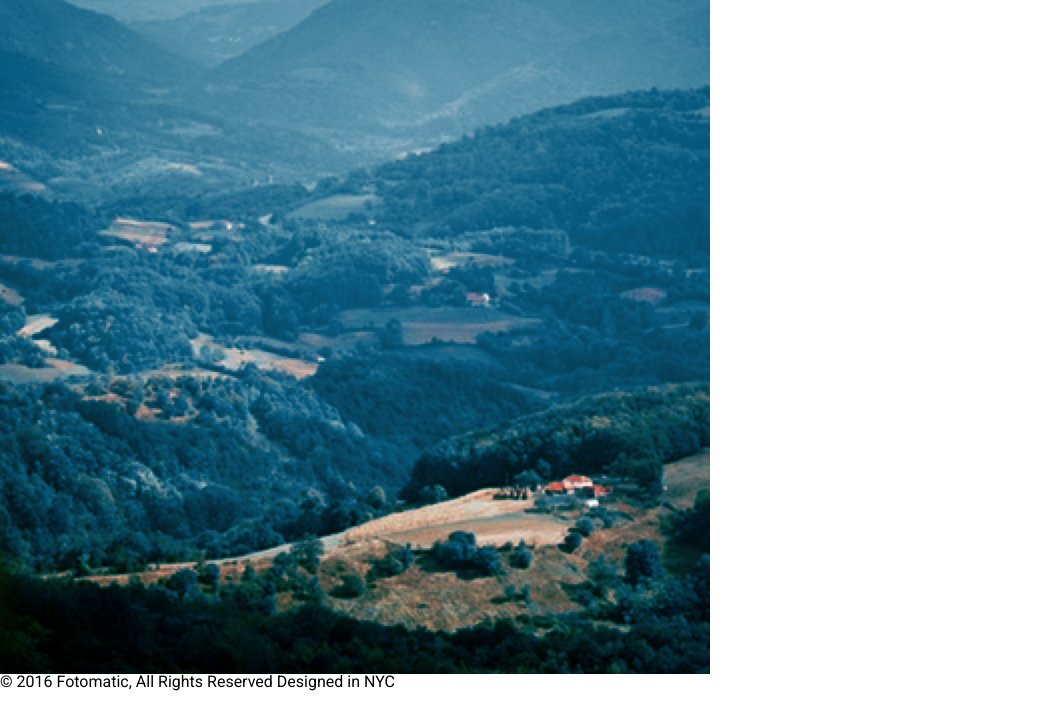
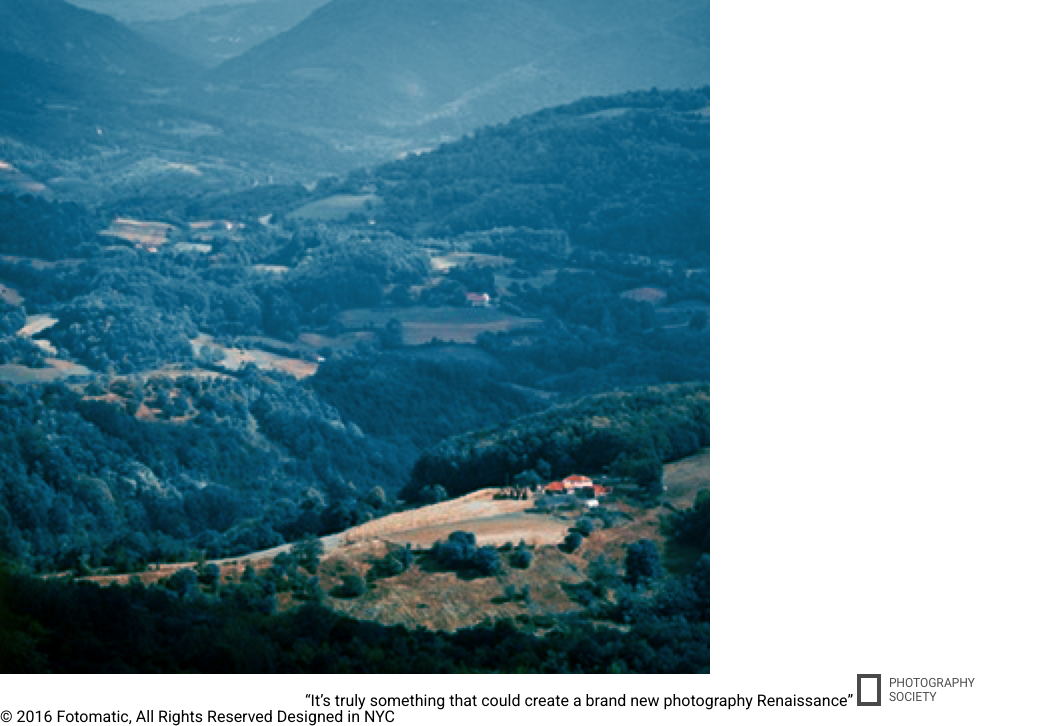
Before and after one commit to jpabloc17/Fotomatic, a plain HTML site: page index.html in a window 1280 px wide. Shown: the part 3922-4648 px from the top of the page, without its empty margins (0-1037 px from the left). Before the commit the page ends 4613 px from the top, so only its background shows below. Drawn offline with Linux system fonts and the light colour scheme; a web font is replaced by a local one.

Commit message:
Add quotes section

```diff
--- a/index.html
+++ b/index.html
@@ -130,15 +130,21 @@
         </div>
       </div>
 
-      <!-- Quotes Section
-    <div id="quotes-section">
-      <div class="content center">
-        <span class="quote">“It’s truly something that could create a brand new photography Renaissance”</span>
-        <img class="quote-citation" src="./resources/images/photography-logo.png" />
+      <!-- Quotes Section -->
+      <div id="quotes-section">
+        <div class="content center">
+          <span class="quote"
+            >“It’s truly something that could create a brand new photography
+            Renaissance”</span
+          >
+          <img
+            class="quote-citation"
+            src="./resources/images/photography-logo.png"
+          />
+        </div>
       </div>
-    </div>
 
-    <!-- Footer -->
+      <!-- Footer -->
       <footer>
         <div class="content">
           <span class="copyright">© 2016 Fotomatic, All Rights Reserved</span>
```
